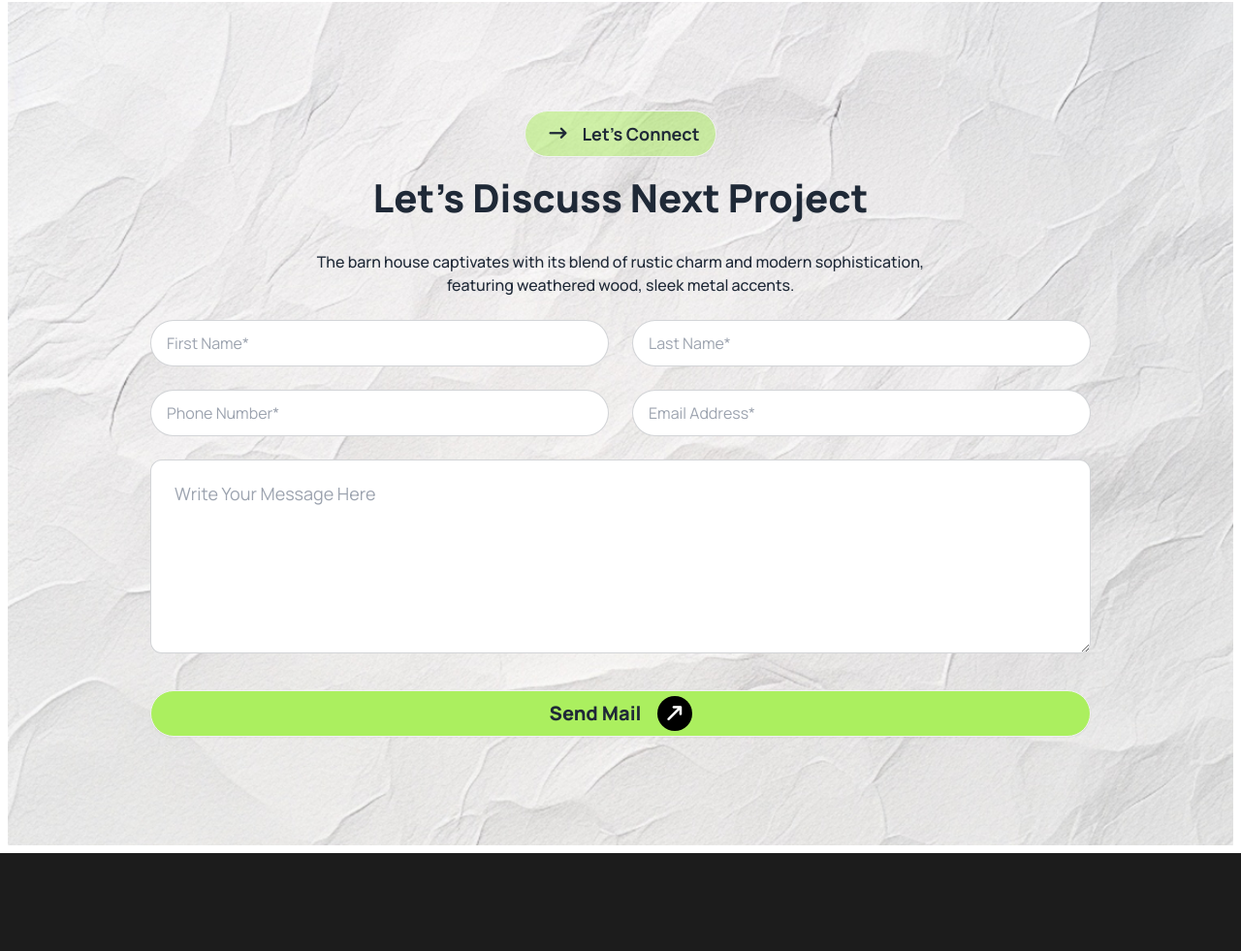
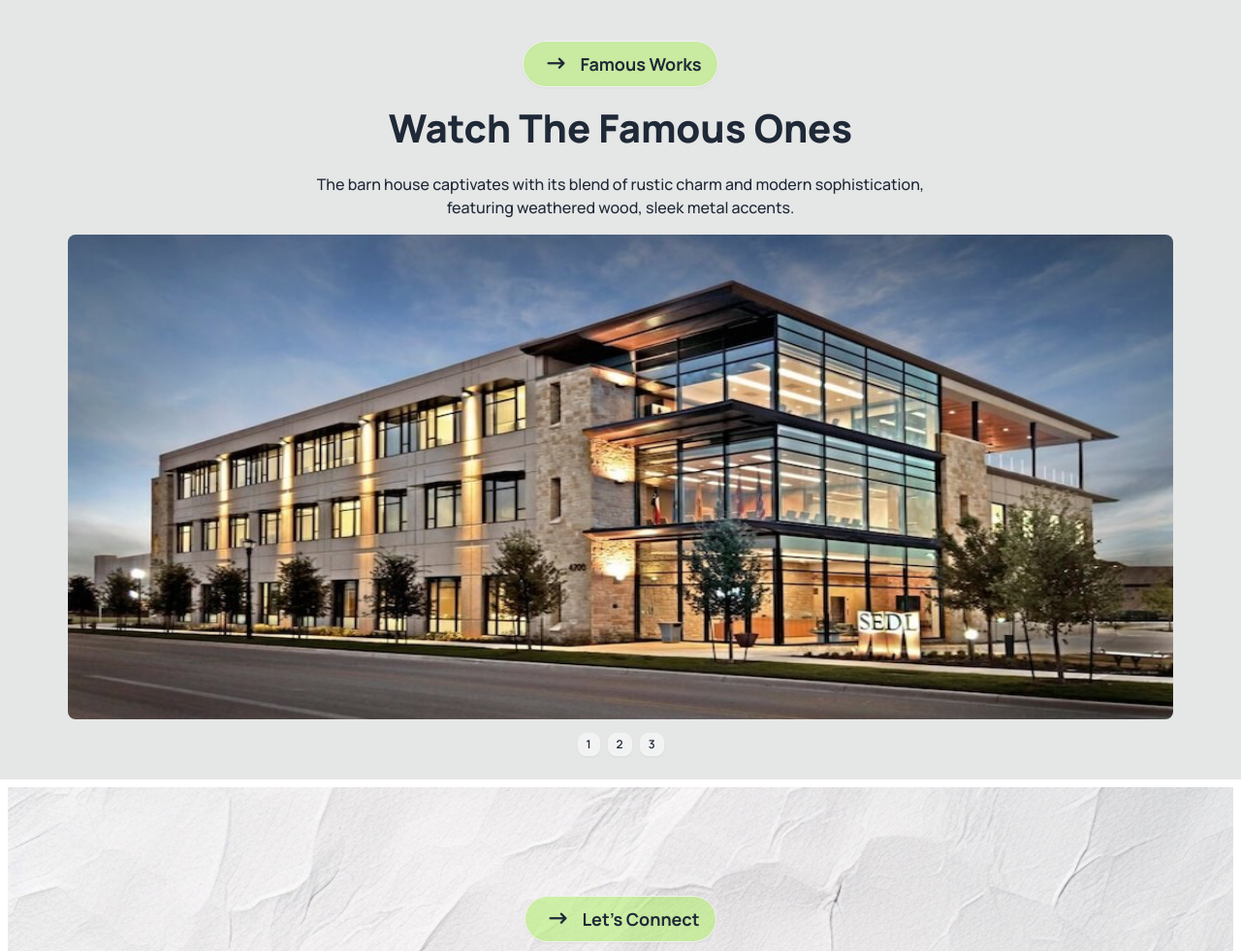
Before and after one commit to devTanvir21/assignment-3-rinterio, a plain HTML site: page index.html in a window 1280 px wide. Shown: the part 3165-4146 px from the top of the page at 97% size. Drawn offline with nearby package versions, Linux system fonts and the light colour scheme.

Commit message:
extra section

```diff
--- a/index.html
+++ b/index.html
@@ -258,6 +258,37 @@
                 </div>
             </div>
         </div>
+        <!-- extra section -->
+        <div class="bg-base-300 pt-12 pb-4 text-center">
+            <div class="max-w-[1140px] mx-auto">
+                <button class="btn bg-interio-secondary text-lg font-bold rounded-full px-4 py-1"><i
+                        class="fa-solid fa-arrow-right-long p-2"></i> Famous Works</button>
+                <h3 class="font-extrabold text-[40px] mt-3">Watch The Famous Ones</h3>
+                <p class="font-medium my-4">
+                    The barn house captivates with its blend of rustic charm and
+                    modern sophistication, <br> featuring weathered wood, sleek metal accents.
+                </p>
+                <div class="carousel w-full">
+                    <div id="item1" class="carousel-item w-full">
+                        <img src="./assets/carousel-1.jpg"
+                            class="w-full rounded-lg max-h-[500px]" />
+                    </div>
+                    <div id="item2" class="carousel-item w-full">
+                        <img src="./assets/carousel-2.jpg"
+                            class="w-full rounded-lg max-h-[500px]" />
+                    </div>
+                    <div id="item3" class="carousel-item w-full">
+                        <img src="./assets/carousel-3.jpg"
+                            class="w-full rounded-lg max-h-[500px]" />
+                    </div>
+                </div>
+                <div class="flex w-full justify-center gap-2 py-2">
+                    <a href="#item1" class="btn btn-xs">1</a>
+                    <a href="#item2" class="btn btn-xs">2</a>
+                    <a href="#item3" class="btn btn-xs">3</a>
+                </div>
+            </div>
+        </div>
         <!-- Let's Connect Section -->
         <div class="py-28 text-center bg-[url('./assets/bg.jpg')] bg-cover bg-center border-8 border-white">
             <div class="max-w-[970px] mx-auto">
@@ -271,10 +302,14 @@
 
                 <div>
                     <div class="grid grid-cols-1 md:grid-cols-2 gap-6">
-                        <input type="text" placeholder="First Name*" required class="input input-bordered w-full rounded-full" />
-                        <input type="text" placeholder="Last Name*" required class="input input-bordered w-full rounded-full" />
-                        <input type="text" placeholder="Phone Number*" required class="input input-bordered w-full rounded-full" />
-                        <input type="text" placeholder="Email Address*" required class="input input-bordered w-full rounded-full" />
+                        <input type="text" placeholder="First Name*" required
+                            class="input input-bordered w-full rounded-full" />
+                        <input type="text" placeholder="Last Name*" required
+                            class="input input-bordered w-full rounded-full" />
+                        <input type="text" placeholder="Phone Number*" required
+                            class="input input-bordered w-full rounded-full" />
+                        <input type="text" placeholder="Email Address*" required
+                            class="input input-bordered w-full rounded-full" />
                     </div>
                     <textarea placeholder="Write Your Message Here"
                         class="textarea textarea-bordered textarea-lg w-full rounded-xl min-h-[200px] mt-6 mb-8"></textarea>
```
Also changed, not shown: assets/carousel-1.jpg (added), assets/carousel-2.jpg (added), assets/carousel-3.jpg (added).
